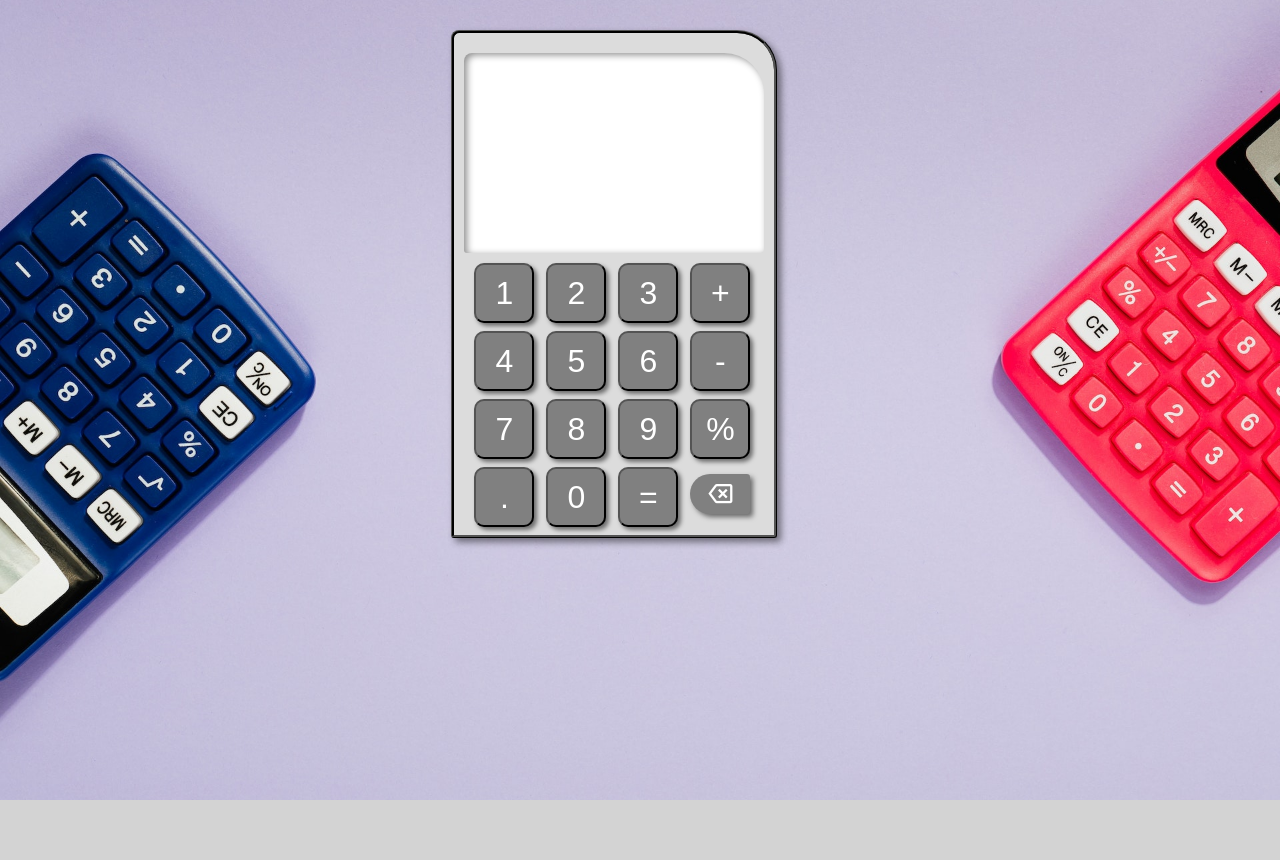
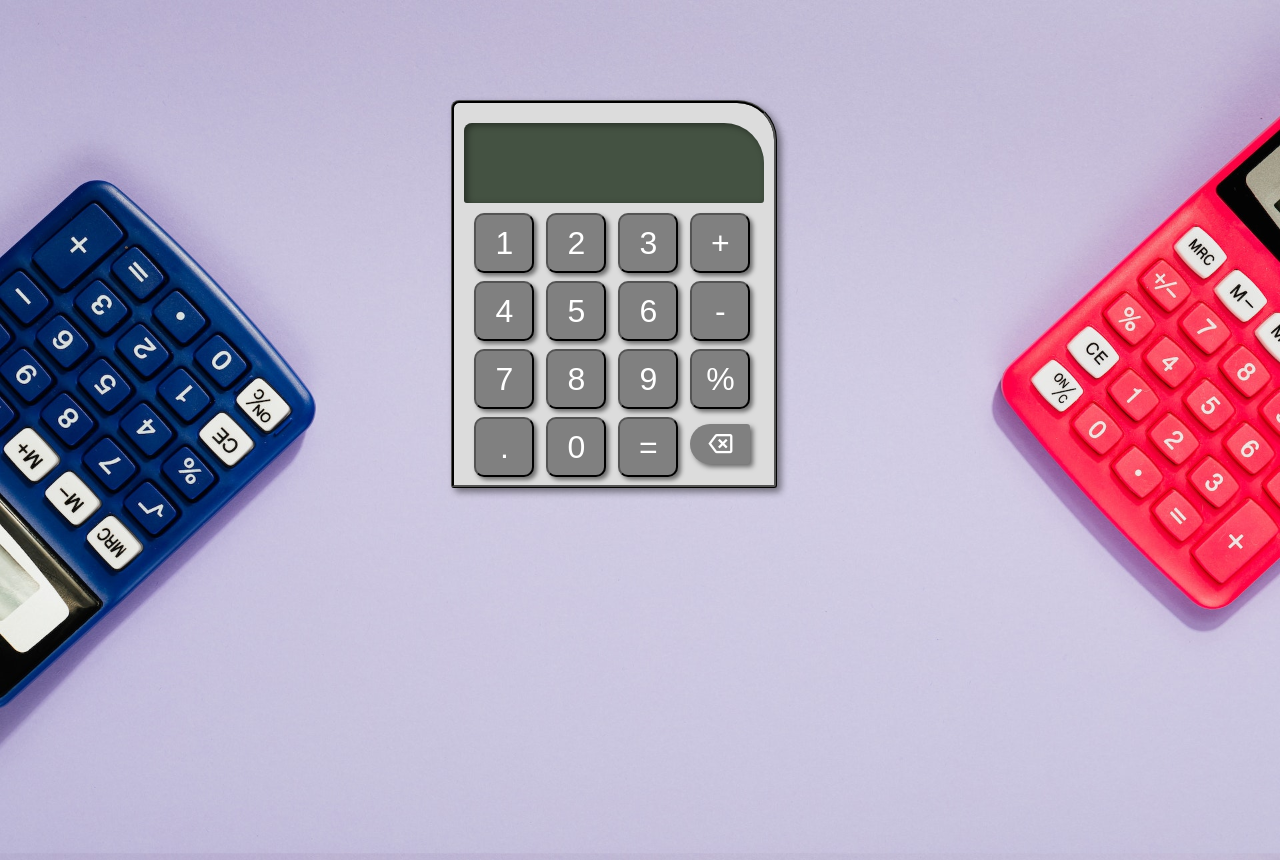
Before and after one commit to joaopsalescarvalho/calculadora, a plain HTML site: page index.html in a window 1280 px wide. Before the commit the page ends 800 px from the top, so only its background shows below. Drawn offline with nearby package versions, Linux system fonts and the light colour scheme.

Commit message:
Update estilo.css

```diff
--- a/arquivos/estilo.css
+++ b/arquivos/estilo.css
@@ -17,11 +17,10 @@ body{
    font-size: 2em;
     border-radius:8px 40px 3px 3px;
     box-shadow: inset 3px 2px 7px rgba(0, 0, 0, 0.445);
-    background-color: white
-    ;
+    background-color: rgb(68, 82, 66);
     margin-bottom: 10px;
     width: 300px;
-    height: 200px;
+    height: 80px;
 }
 div{
 
@@ -31,7 +30,7 @@ div{
 main{
     padding-top: 20px;
     margin:auto;
-   margin-top: 30px ;
+   margin-top: 100px ;
     width: 320px;
     box-shadow: 4px 4px 7px rgba(0, 0, 0, 0.473);
     border-color: black;
```
